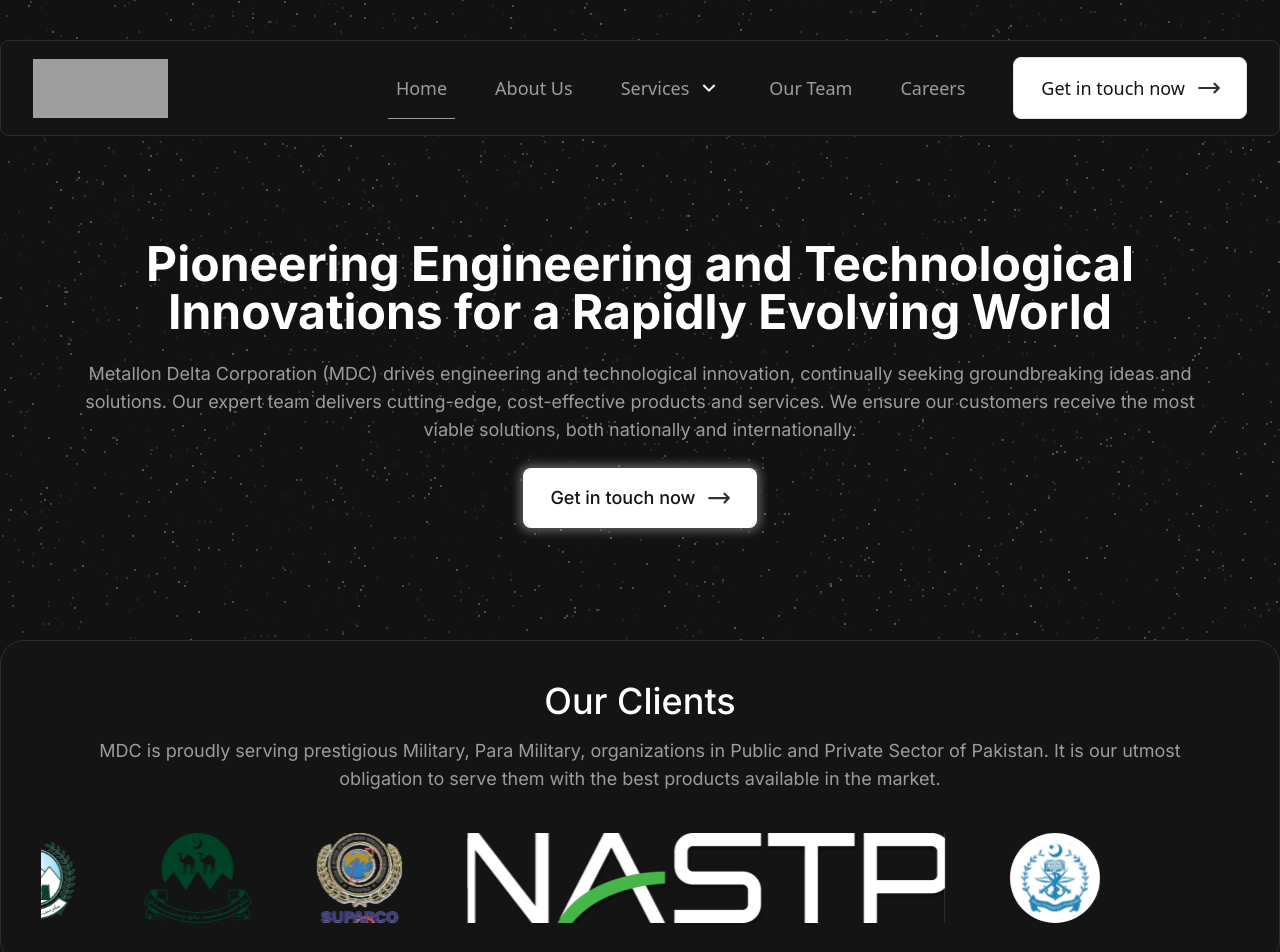
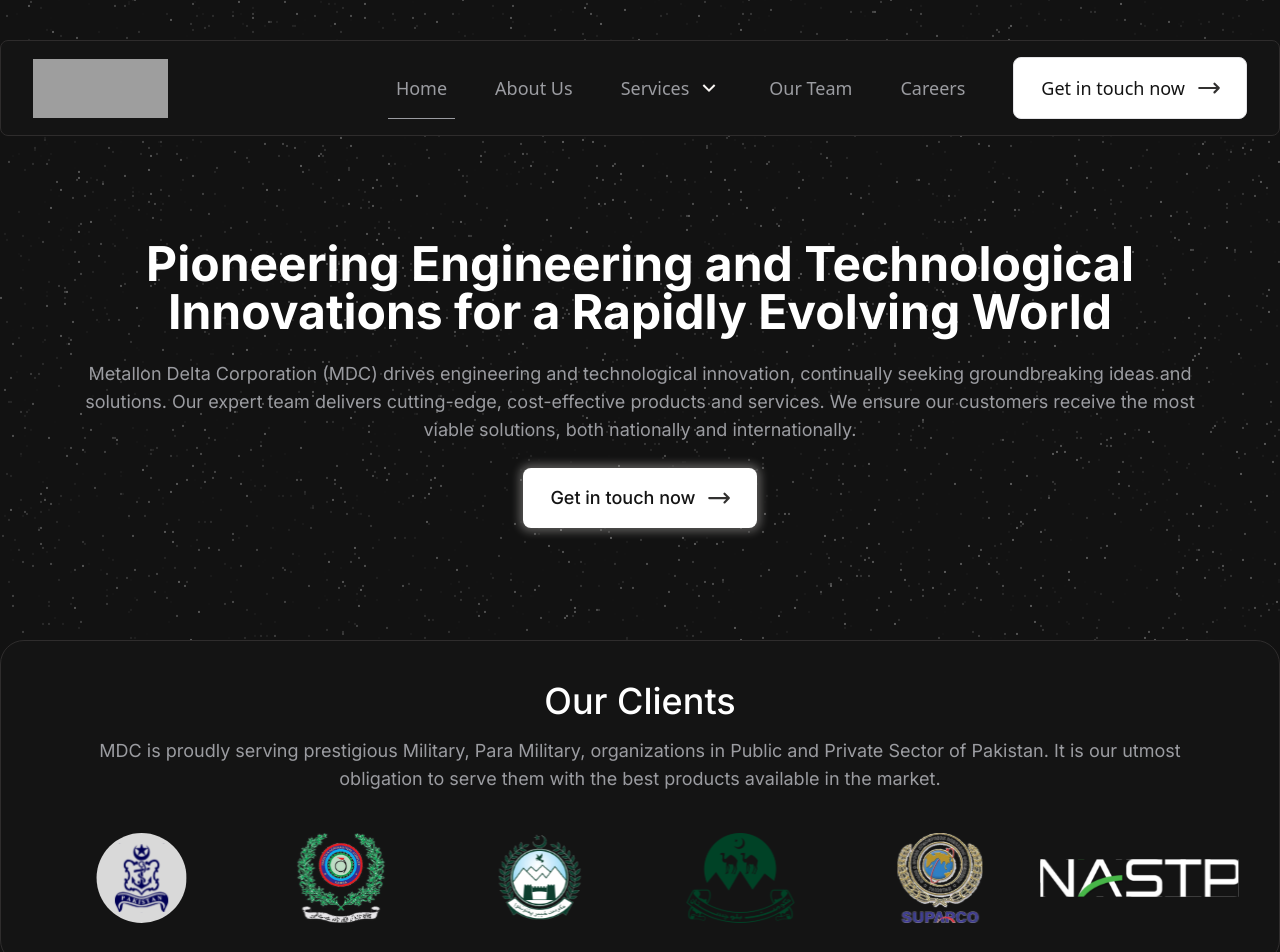
Before and after one commit to ashirasif/mdc_landing, a React (Vite) app: page / in a window 1280 px wide. Shown: the top 952 px of the page. Built offline with nearby package versions, Linux system fonts and the light colour scheme; grey boxes are pictures that could not be loaded.

Commit message:
Revert "Merge pull request #15 from ashirasif/updates2"
This reverts commit 736820036853f4cc8f1675bf03a8843e31131c54, reversing
changes made to c0dd6fb51d7fbcebfb03619b3f5d10a177e60b69.

```diff
--- a/src/components/home/subComponents/Clients.tsx
+++ b/src/components/home/subComponents/Clients.tsx
@@ -1,3 +1,5 @@
+import { useEffect, useState } from "react";
+
 const clients = [
   '/Logo 1.svg',
   '/Logo 2.svg',
@@ -11,6 +13,47 @@ const clients = [
 ];
 
 const Clients = () => {
+  const [currentIndex, setCurrentIndex] = useState(0);
+  const [isMobile, setIsMobile] = useState(false);
+  const totalImages = clients.length;
+
+  // Create an array that duplicates the images for looping
+  const loopedImages = [...clients, ...clients];
+
+  // Detect if the screen is mobile
+  useEffect(() => {
+    const updateIsMobile = () => {
+      setIsMobile(window.innerWidth < 768); // Mobile breakpoint
+    };
+
+    // Initialize and listen for window resize
+    updateIsMobile();
+    window.addEventListener("resize", updateIsMobile);
+
+    return () => {
+      window.removeEventListener("resize", updateIsMobile);
+    };
+  }, []);
+
+  useEffect(() => {
+    const interval = setInterval(() => {
+      setCurrentIndex((prevIndex) => prevIndex + 1);
+    }, 3000); // Change image every 3 seconds
+
+    return () => clearInterval(interval);
+  }, []);
+
+  useEffect(() => {
+    // Reset the index for an infinite loop
+    if (currentIndex >= totalImages) {
+      setTimeout(() => {
+        setCurrentIndex(0); // Jump back to the start without animation
+      }, 500); // Wait for the transition to finish
+    }
+  }, [currentIndex, totalImages]);
+
+  const translateFactor = isMobile ? 100 / 3 : 100 / 6; // Dynamic translate factor
+
   return (
     <div className="bg-secondary w-full border-accent border p-10 flex flex-col gap-10 rounded-3xl text-lg">
       <div className="w-full flex flex-col gap-4 text-center text-white">
@@ -19,15 +62,29 @@ const Clients = () => {
           MDC is proudly serving prestigious Military, Para Military, organizations in Public and Private Sector of Pakistan. It is our utmost obligation to serve them with the best products available in the market.
         </p>
       </div>
-      <div className="overflow-hidden w-full flex space-x-16">
-        <div className="flex space-x-16 animate-loop-scroll">
-          {clients.map((client, i) => (
-            <img
-              key={i}
-              src={client}
-              className="h-[50px] sm:h-[90px] w-auto"
-            />
-          ))}
+      <div className="flex items-center justify-center">
+        <div className="overflow-hidden w-full"> {/* Set max width */}
+          <div
+            className="flex transition-transform duration-500 ease-in-out"
+            style={{
+              transform: `translateX(-${(currentIndex % totalImages) * translateFactor}%)`,
+            }}
+          >
+            {loopedImages.map((src, index) => (
+              <div
+                key={index}
+                className={`flex-shrink-0 flex justify-center ${
+                  isMobile ? "w-1/3" : "w-1/6"
+                }`}
+              >
+                <img
+                  src={src}
+                  alt={`Client logo ${index + 1}`}
+                  className="h-[50px] sm:h-[90px] w-auto"
+                />
+              </div>
+            ))}
+          </div>
         </div>
       </div>
     </div>
--- a/tailwind.config.js
+++ b/tailwind.config.js
@@ -60,8 +60,7 @@ export default {
   		animation: {
   			circulate: 'circulate 4s linear infinite',
   			'accordion-down': 'accordion-down 0.2s ease-out',
-  			'accordion-up': 'accordion-up 0.2s ease-out',
-				"loop-scroll": "loop-scroll 5s linear infinite"
+  			'accordion-up': 'accordion-up 0.2s ease-out'
   		},
   		keyframes: {
   			circulate: {
@@ -96,11 +95,7 @@ export default {
   				to: {
   					height: '0'
   				}
-  			},
-				"loop-scroll":{
-					from: {transform: "translateX(0)"},
-					to: {transform: "translateX(-150%)"}
-				}
+  			}
   		},
   		borderRadius: {
   			lg: 'var(--radius)',
```
